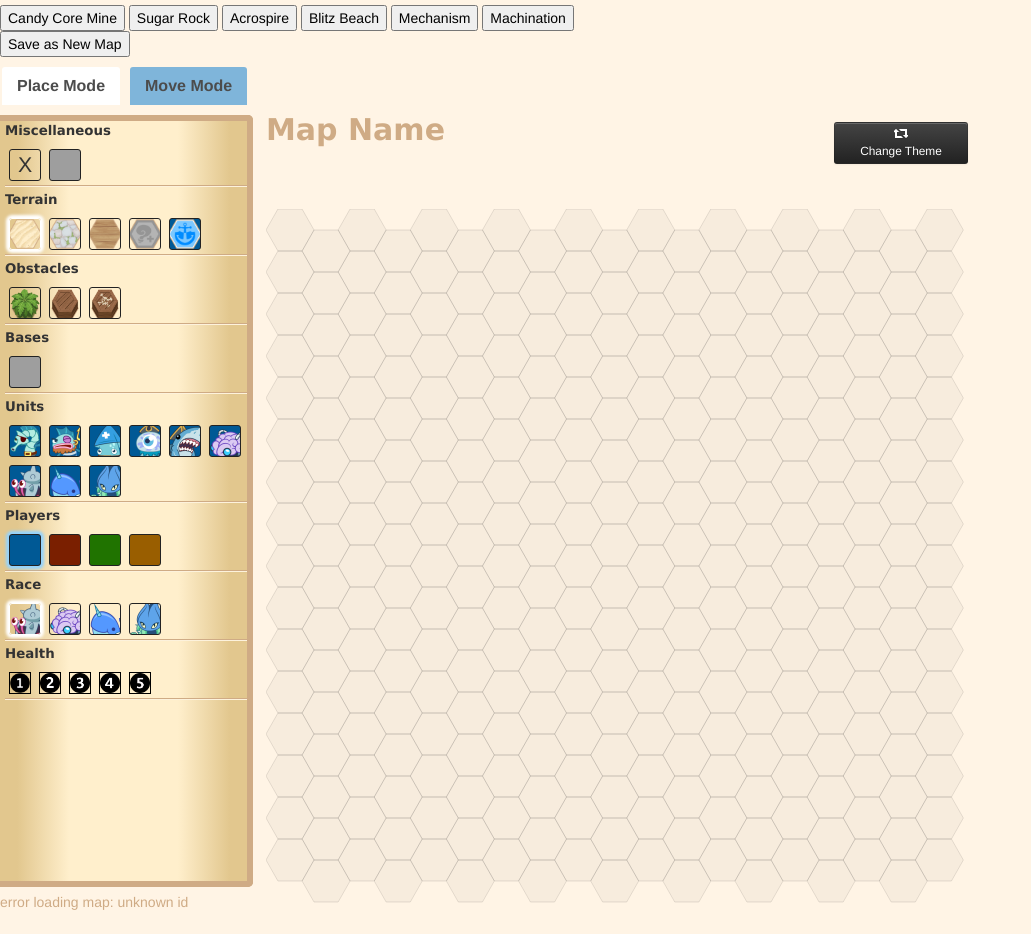
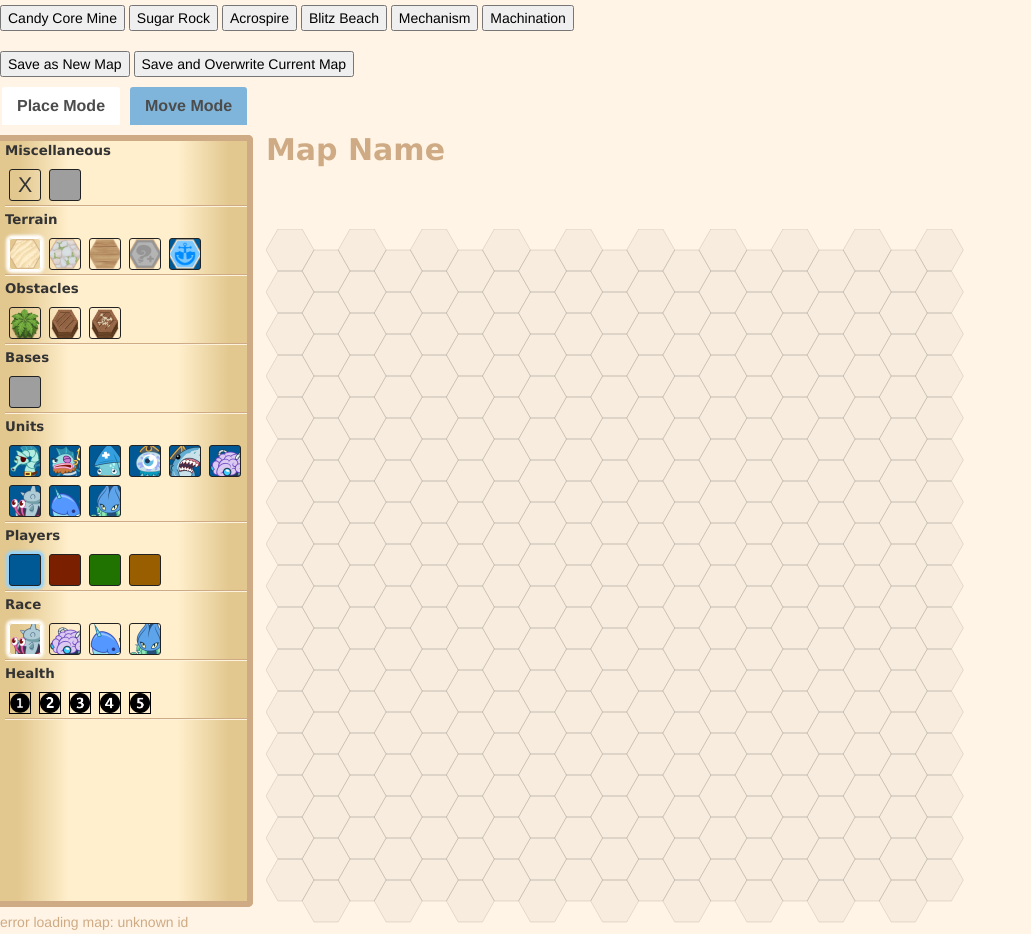
Before and after one commit to barykade/LAZ-OMC, a PHP site: page /load-map.php in a window 1280 px wide. Shown: the whole page, without its empty margins (0-1031 px from the left). Before the commit the page ends 910 px from the top, so only its background shows below. Run offline with PHP 8.4, Linux system fonts and the light colour scheme; some libraries are stand-ins or nearby versions; grey boxes are pictures that could not be loaded.

Commit message:
Save and Overwrite map works

```diff
--- a/js/App.js
+++ b/js/App.js
@@ -23,6 +23,20 @@
 var saveAsNewMap = function(){
     var mapData = JSON.stringify(grid.getClasses());
     $.post("posts.php", {"action":"saveAsNewMap", "baseMapsId":baseMapsId, "mapData":mapData}, function(response){
+        var json = JSON.parse(response);
+
+        if(json.error) {
+            alert(json.errormessage);
+            return;
+        }
+
+        location.href = "load-map.php?mapId="+json.mapId;
+    });
+}
+
+var saveMap = function(){
+    var mapData = JSON.stringify(grid.getClasses());
+    $.post("posts.php", {"action":"saveMap", "mapId":currentMapId, "mapData":mapData}, function(response){
         var json = JSON.parse(response);
 
         if(json.error) {
--- a/js/View.js
+++ b/js/View.js
@@ -112,24 +112,8 @@
         saveAsNewMap();
     });
 
-    $("button#theme").click(function(e) {
-        e.preventDefault();
-        e.stopImmediatePropagation();
-        if(themeChanging || $(this).hasClass("disabled")) return;
-
-        themeChanging = true;
-        if($("#other").hasClass("selected")) {
-            model.setClass("t1");
-            $("#other").removeClass();
-            $("#t1").addClass("selected");
-        }
-
-        model.swapTheme();
-        var oldClass = $("body").attr("class");
-        $("body").switchClass(oldClass, model.getTheme(), 300, function() {
-            grid.updateImages(ctx);
-            themeChanging = false;
-        });
+    $("#saveMapBtn").click(function(){
+        saveMap();
     });
 
     $("div.moveModeColor").click(function(e) {
--- a/js/mapData.js
+++ b/js/mapData.js
@@ -1,4 +1,5 @@
 var baseMapsId;
+var currentMapId;
 function loadMapData(mapName, mapTheme, mapData){
 
     var json = JSON.parse(mapData);
--- a/loaded-map.html
+++ b/loaded-map.html
@@ -27,7 +27,9 @@
 	<button id="mapSelectionBtn" class="mapSelectionBtn" title="6">Machination</button>
 </div>
 
+<br>
 <button id="saveAsNewMapBtn" class="saveAsNewMapBtn">Save as New Map</button>
+<button id="saveMapBtn" class="saveMapBtn">Save and Overwrite Current Map</button>
 
 <div class="tabs">
     <ul class="tab-links">
@@ -147,7 +149,6 @@
 
 <div id="headline">
 	<div id="fork">
-		<button id="theme" class="btn btn-inverse btn-small "><span class='icon-retweet icon-white'></span>Change Theme</button>
 		</div>
 			<p id="mapname">Map Name</p>
 		</div>
@@ -170,6 +171,7 @@
 <script type="text/javascript">
 	loadMapData(<?php echo "'".$mapName."'" ?>, <?php echo "'".$mapTheme."'" ?>, <?php echo "'".$mapData."'" ?>);
 	baseMapsId = <?php echo "'".$baseMapsId."'" ?>;
+	currentMapId = <?php echo "'".$mapId."'" ?>;
 </script>
 <?php
 	}else{
```
Also changed, not shown: posts.php (+8 -0 lines).
